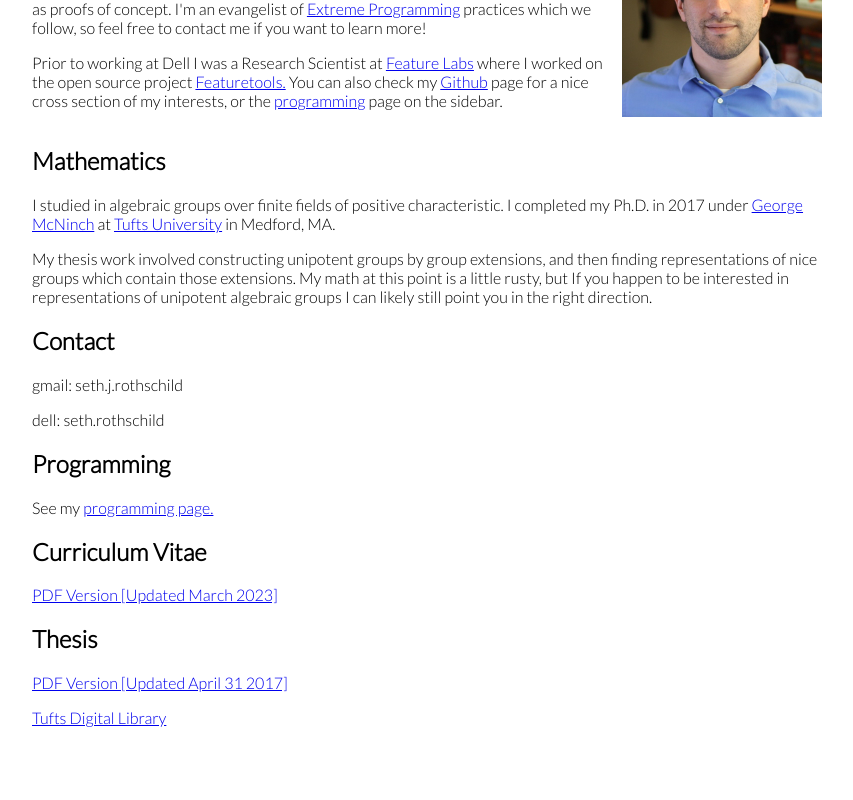
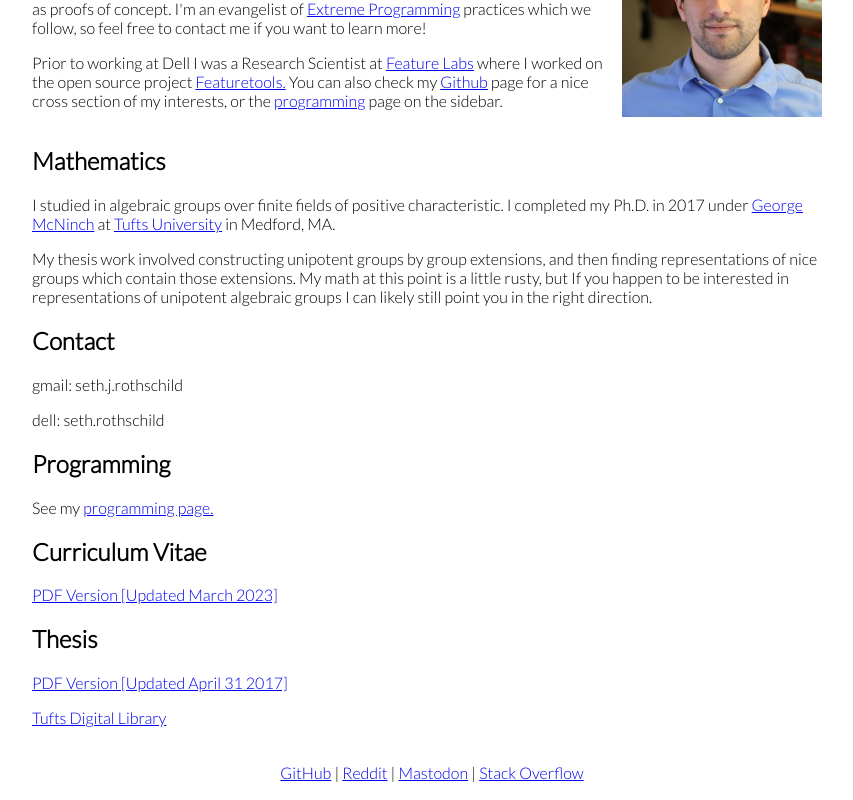
Before and after one commit to Seth-Rothschild/sethjrothschild.com, a SvelteKit app: page / in a window 1280 px wide. Shown: the part 281-1081 px from the top of the page, without its empty margins (208-1061 px from the left). Before the commit the page ends 1024 px from the top, so only its background shows below. Built offline with nearby package versions, Linux system fonts and the light colour scheme.

Commit message:
Add footer with accounts (closes #19)

```diff
--- a/src/routes/+layout.svelte
+++ b/src/routes/+layout.svelte
@@ -3,3 +3,26 @@
 	<a href="/programming">Programming</a>
 </nav>
 <slot />
+
+<nav class="footer">
+	<a href="https://github.com/Seth-Rothschild" target="_blank" rel="noopener noreferrer">GitHub</a>
+	|
+	<a href="https://www.reddit.com/user/seth-rothschild" target="_blank" rel="noopener noreferrer"
+		>Reddit</a
+	>
+	|
+	<a rel="me" href="https://fosstodon.org/@sethrothschild" target="_blank">Mastodon</a> |
+	<a
+		href="https://stackoverflow.com/users/9458191/seth-rothschild"
+		target="_blank"
+		rel="noopener noreferrer">Stack Overflow</a
+	>
+</nav>
+
+<style>
+	.footer {
+		padding-top: 20px;
+		padding-bottom: 10px;
+		text-align: center;
+	}
+</style>
```
Also changed, not shown: 1 other file (tests, documents, lock files or other folders).
